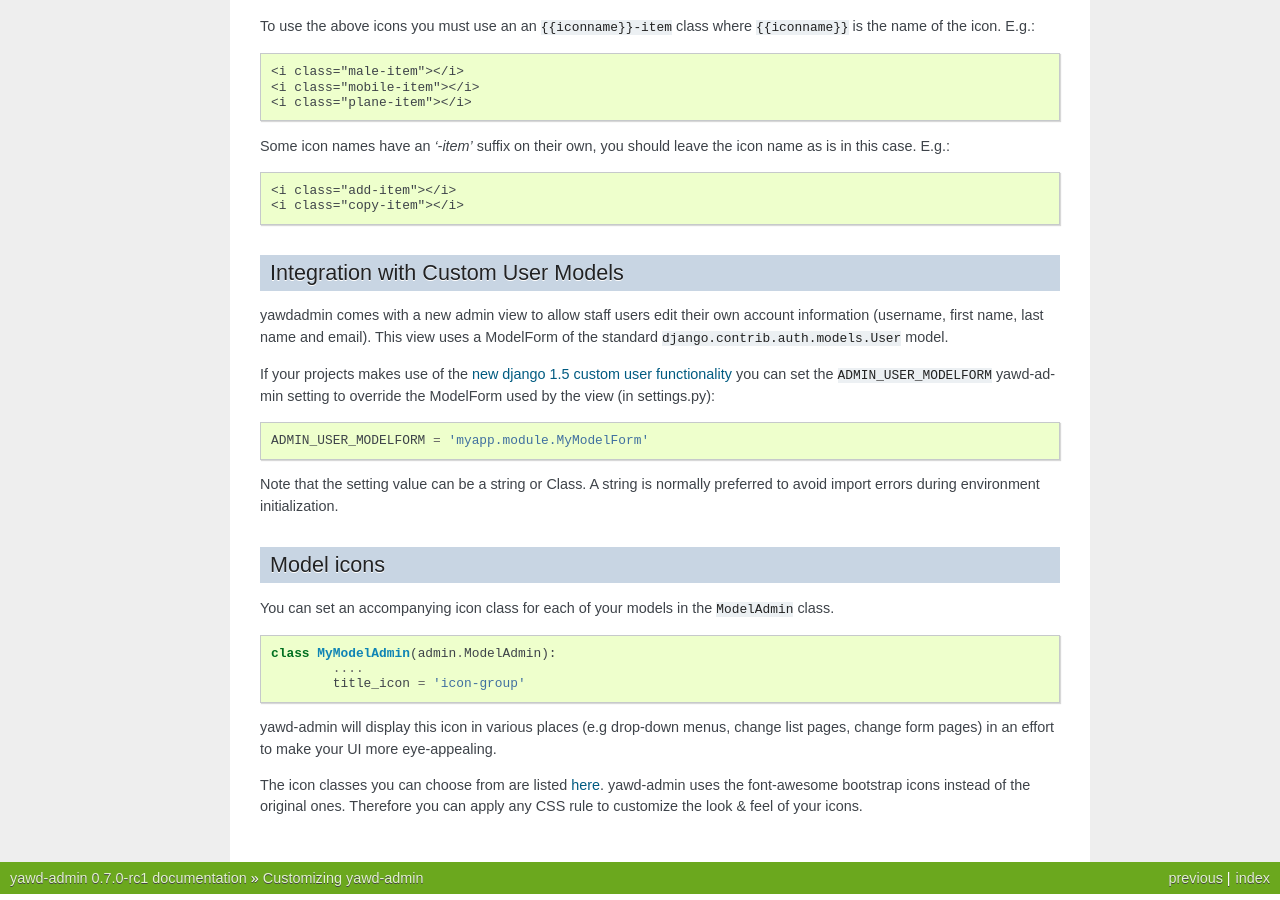
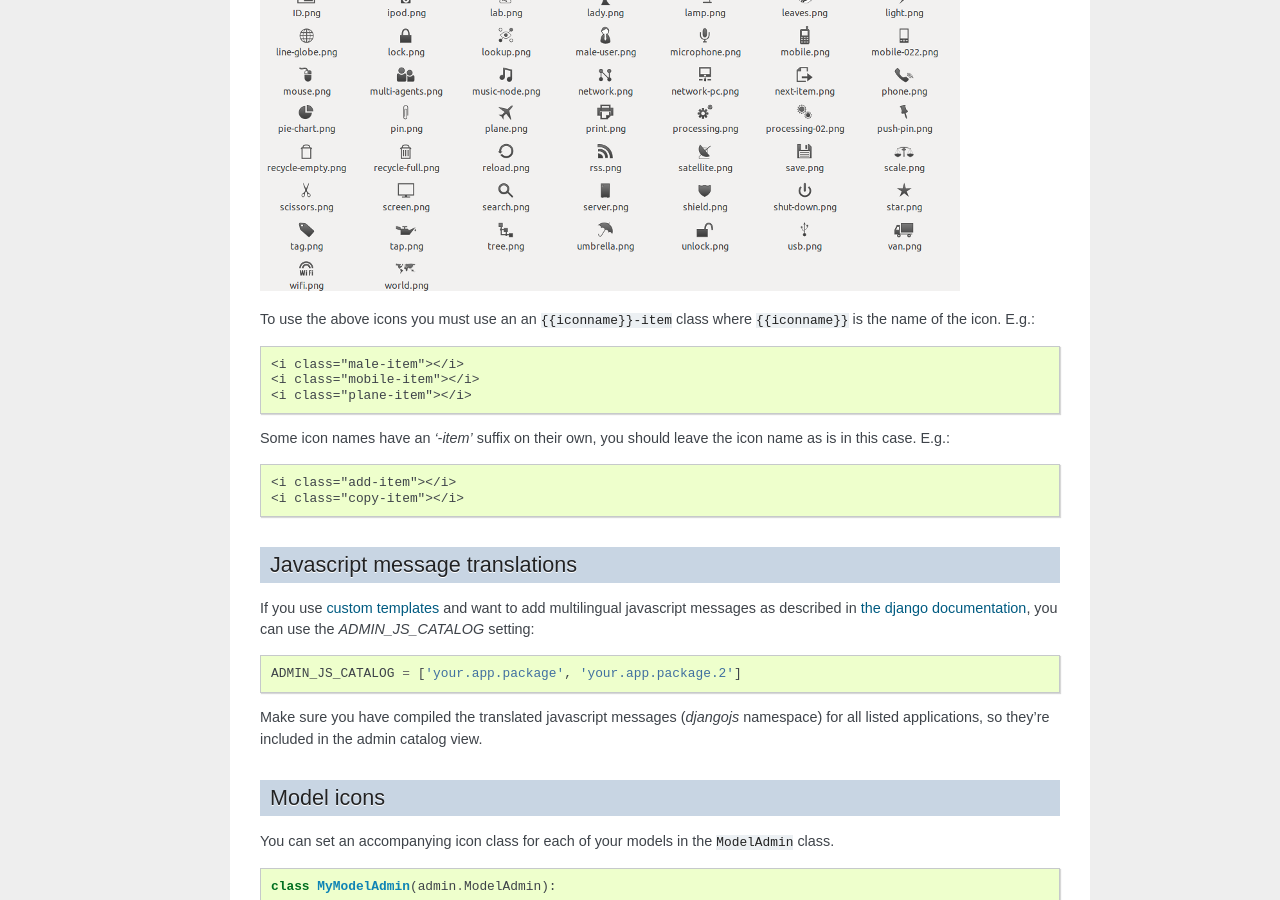
Before and after one commit to ppetrid/yawd-admin, a Sphinx documentation site: the page built from docs/customize.rst, in a window 1280 px wide and 900 px high, scrolled down 1489 px. Built offline with Sphinx 7.4.7, drawn with Linux system fonts in a browser that asks for light colours; pages that are not in the unit, such as notebooks, are missing from menus; some of the changed text lies outside the part shown.

Commit message:
new setting for javascript translation messages, as per https://docs.djangoproject.com/en/dev/topics/i18n/translation/#module-django.views.i18n

```diff
--- a/docs/customize.rst
+++ b/docs/customize.rst
@@ -1,5 +1,26 @@
 Customizing yawd-admin
 ======================
+
+Integration with Custom User Models
++++++++++++++++++++++++++++++++++++
+
+yawdadmin comes with a new admin view to allow staff users edit their own
+account information (username,  first name, last name and email). This view
+uses a ModelForm of the standard ``django.contrib.auth.models.User`` model.
+
+If your projects makes use of the
+`new django 1.5 custom user functionality <https://docs.djangoproject.com/en/dev/topics/auth/customizing/#auth-custom-user>`_
+you can set the ``ADMIN_USER_MODELFORM`` yawd-admin setting to override the
+ModelForm used by the view (in settings.py):
+
+.. code-block:: python
+
+	ADMIN_USER_MODELFORM = 'myapp.module.MyModelForm'
+
+Note that the setting value can be a string or Class. A string is normally
+preferred to avoid import errors during environment initialization.
+
+.. _overriding-templates:
 
 Overriding the templates
 ++++++++++++++++++++++++
@@ -58,26 +79,21 @@ icon name as is in this case. E.g.:
 	 <i class="add-item"></i>
 	 <i class="copy-item"></i>
 
+Javascript message translations
++++++++++++++++++++++++++++++++
 
-Integration with Custom User Models
-+++++++++++++++++++++++++++++++++++
-
-yawdadmin comes with a new admin view to allow staff users edit their own
-account information (username,  first name, last name and email). This view
-uses a ModelForm of the standard ``django.contrib.auth.models.User`` model.
-
-If your projects makes use of the
-`new django 1.5 custom user functionality <https://docs.djangoproject.com/en/dev/topics/auth/customizing/#auth-custom-user>`_
-you can set the ``ADMIN_USER_MODELFORM`` yawd-admin setting to override the
-ModelForm used by the view (in settings.py):
+If you use :ref:`custom templates <overriding-templates>` and want to add
+multilingual javascript messages as described in `the django documentation
+<https://docs.djangoproject.com/en/dev/topics/i18n/translation/#module-django.views.i18n>`_,
+you can use the `ADMIN_JS_CATALOG` setting:
 
 .. code-block:: python
 
-	ADMIN_USER_MODELFORM = 'myapp.module.MyModelForm'
+	ADMIN_JS_CATALOG = ['your.app.package', 'your.app.package.2']
 
-Note that the setting value can be a string or Class. A string is normally
-preferred to avoid import errors during environment initialization.
-
+Make sure you have compiled the translated javascript messages (`djangojs`
+namespace) for all listed applications, so they're included in the admin
+catalog view.
 
 Model icons
 +++++++++++
```
Also changed, not shown: docs/usage.rst (+8 -3 lines), 1 other file.
